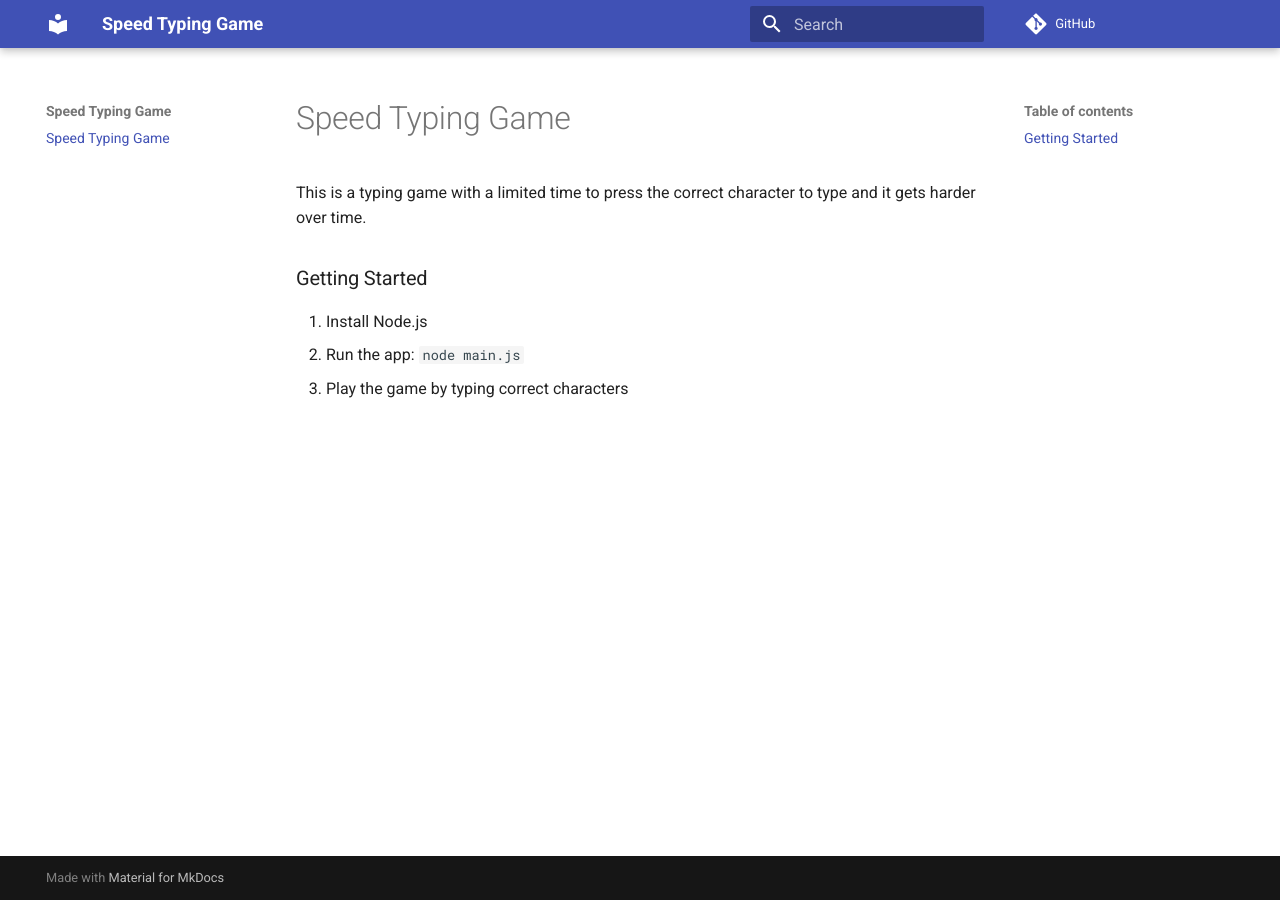
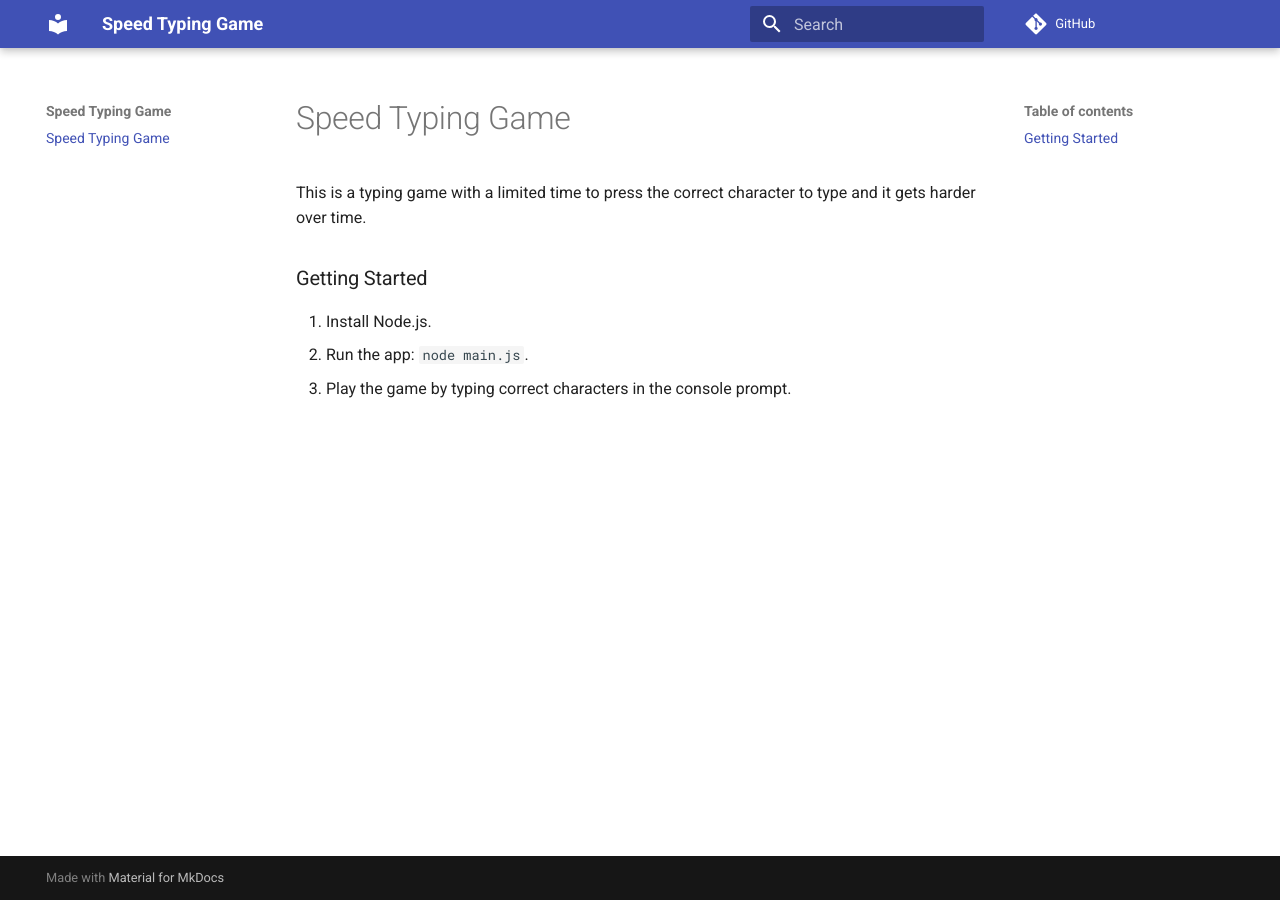
Before and after one commit to lulunac27a/typing-speed-game-command-line-app, an MkDocs documentation site: the page built from docs/index.md, in a window 1280 px wide. Built offline with MkDocs 1.6.1 and Material for MkDocs 9.7.7, drawn with Linux system fonts in a browser that asks for light colours; comment, search, counter and statistics services are not loaded.

```diff
--- a/docs/index.md
+++ b/docs/index.md
@@ -4,6 +4,6 @@ This is a typing game with a limited time to press the correct character to type
 
 ### Getting Started
 
-1. Install Node.js
-2. Run the app: `node main.js`
-3. Play the game by typing correct characters
+1. Install Node.js.
+2. Run the app: `node main.js`.
+3. Play the game by typing correct characters in the console prompt.
```
Also changed, not shown: README.md (+3 -3 lines).
